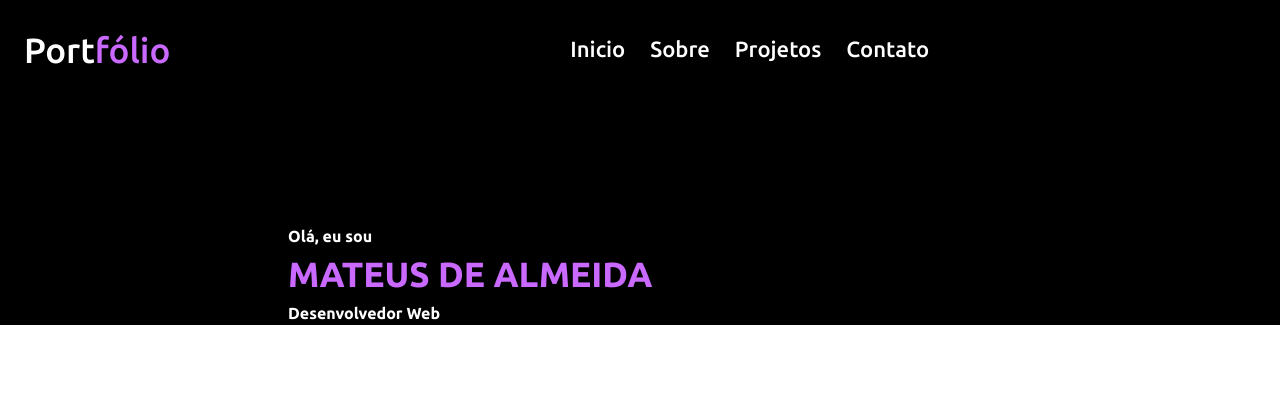
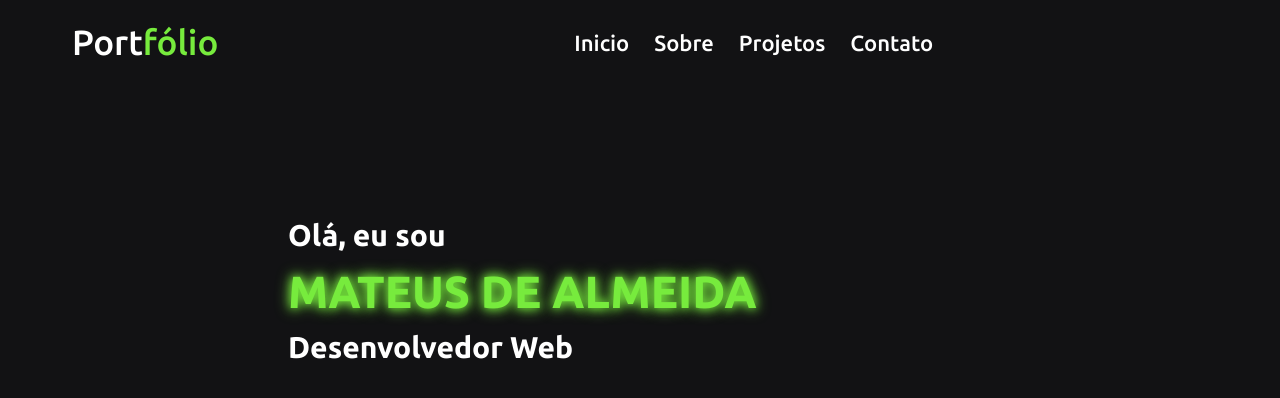
Before and after one commit to almeida11/home-page-portfolio, a React (Vite) app: page / in a window 1280 px wide. Shown: the top 398 px of the page. Built offline with nearby package versions, Linux system fonts and the light colour scheme.

Commit message:
feat: home page
ajust navbar and create a home page with neon effect

```diff
--- a/src/App.css
+++ b/src/App.css
@@ -1,76 +1,5 @@
-/* http://meyerweb.com/eric/tools/css/reset/
-   v2.0 | 20110126
-   License: none (public domain)
-*/
-
-html, body, div, span, applet, object, iframe,
-h1, h2, h3, h4, h5, h6, p, blockquote, pre,
-a, abbr, acronym, address, big, cite, code,
-del, dfn, em, img, ins, kbd, q, s, samp,
-small, strike, strong, sub, sup, tt, var,
-b, u, i, center,
-dl, dt, dd, ol, ul, li,
-fieldset, form, label, legend,
-table, caption, tbody, tfoot, thead, tr, th, td,
-article, aside, canvas, details, embed,
-figure, figcaption, footer, header, hgroup,
-menu, nav, output, ruby, section, summary,
-time, mark, audio, video {
-    margin: 0;
-    padding: 0;
-    border: 0;
-    font-size: 100%;
-    font: inherit;
-    vertical-align: baseline;
-}
-/* HTML5 display-role reset for older browsers */
-article, aside, details, figcaption, figure,
-footer, header, hgroup, menu, nav, section {
-    display: block;
-}
-ol, ul {
-    list-style: none;
-}
-blockquote, q {
-    quotes: none;
-}
-blockquote:before, blockquote:after,
-q:before, q:after {
-    content: '';
-    content: none;
-}
-table {
-    border-collapse: collapse;
-    border-spacing: 0;
-}
-.logo {
-  height: 6em;
-  padding: 1.5em;
-  will-change: filter;
-  transition: filter 300ms;
-}
-
-@keyframes logo-spin {
-  from {
-    transform: rotate(0deg);
-  }
-  to {
-    transform: rotate(360deg);
-  }
-}
-
-@media (prefers-reduced-motion: no-preference) {
-  a:nth-of-type(2) .logo {
-    animation: logo-spin infinite 20s linear;
-  }
-}
-
-.card {
-  padding: 2em;
-}
-
-.read-the-docs {
-  color: #888;
+body {
+  overflow: hidden; /* Hide scrollbars */
 }
 .view{
   height: 100vh;
--- a/src/App.jsx
+++ b/src/App.jsx
@@ -1,6 +1,4 @@
 import { useState } from 'react'
-import reactLogo from './assets/react.svg'
-import viteLogo from '/vite.svg'
 import './App.css'
 
 //reaproveitamento de estruturas
--- a/src/components/Navbar.css
+++ b/src/components/Navbar.css
@@ -43,21 +43,20 @@ table {
     border-collapse: collapse;
     border-spacing: 0;
 }
-
+body {
+  overflow: hidden;
+}
 .navbar {
-  background-color: black;
+  background-color: #121214;
   width: 100vw;
   font-family: "Ubuntu", sans-serif;
   transition: all 0.3s ease;
-}
-
-.navbar.sticky{
-  background: #CA69FF;
-  padding:30px 0;
+  padding: 1rem;
 }
 
 .navbar .max-width{
   display: flex;
+  margin-left: 3.5rem;
   align-items: center;
   justify-content: space-between;
 }
@@ -69,7 +68,7 @@ table {
 }
 
 .navbar .logo .link-a{
-  color: #CA69FF;
+  color: #77EB3D;
 }
 
 .navbar.sticky .logo span{
@@ -89,7 +88,10 @@ table {
   transition: color 0.3s ease; /*colored text on hover*/
 }
 .navbar .menu :hover{
-  color: #CA69FF; /*color of the text hover*/
+  color: #77EB3D; /*color of the text hover*/
+  text-shadow:
+  0 0 10px #77EB3D,
+  0 0 20px #77EB3D;
 }
 
 .navbar.sticky .menu link:hover{
--- a/src/components/Navbar.jsx
+++ b/src/components/Navbar.jsx
@@ -5,7 +5,6 @@ const Navbar = () => {
   return (
     <nav>
       <div class="navbar">
-        <div class="sticky">
           <div class="max-width">
             <div class="logo">
               <Link class="link" to={"/"}>Port</Link>
@@ -24,7 +23,6 @@ const Navbar = () => {
               <ion-icon name="menu-outline"></ion-icon>
             </div>
           </div>
-        </div>
       </div>
     </nav>
   );
--- a/src/routes/home/Home.css
+++ b/src/routes/home/Home.css
@@ -12,30 +12,31 @@
 .home{
     display: flex;
     flex-direction: column;
-    background: black;
+    background: #121214;
     color: #fff;
     font-family: "Ubuntu", sans-serif;
+    height: 100vh;
 }
+
 .home span{
-    color: #CA69FF;
+    color: #77EB3D;
 }
+
 .home-title{
     margin-left: 18rem;
     margin-top: 8rem;
     font-weight: bold;
+    font-size: 30px;
 }
+
 .home-title span{
+    font-size: 45px;
     font-weight: bold;
 }
 
-.github {
-    width: 8rem;
-    border: 2px solid #CA69FF;
-    border-radius: 5px;
+.home span{
+    color: #77EB3D;
+    text-shadow:
+    0 0 10px #77EB3D,
+    0 0 15px #77EB3D;
 }
-
-.linkedin {
-    width: 8rem;
-    border: 2px solid #3633ee;
-    border-radius: 5px;
-}
--- a/src/routes/letter/Letter.jsx
+++ b/src/routes/letter/Letter.jsx
@@ -22,12 +22,7 @@ const Letter = () => {
         <p>Evento: Comer Açai</p>
         <p>Primeira vez que nos beijamos</p>
       </div>
-      <div className="item01">
-        <h1>10/04/2023</h1>
-        <p>Casa</p>
-        <p>Evento: segredo</p>
-        <p>Primeira vez</p>
-      </div>
+
     </div>
   );
 };
```
Also changed, not shown: src/routes/home/Home.jsx (+0 -8 lines).
